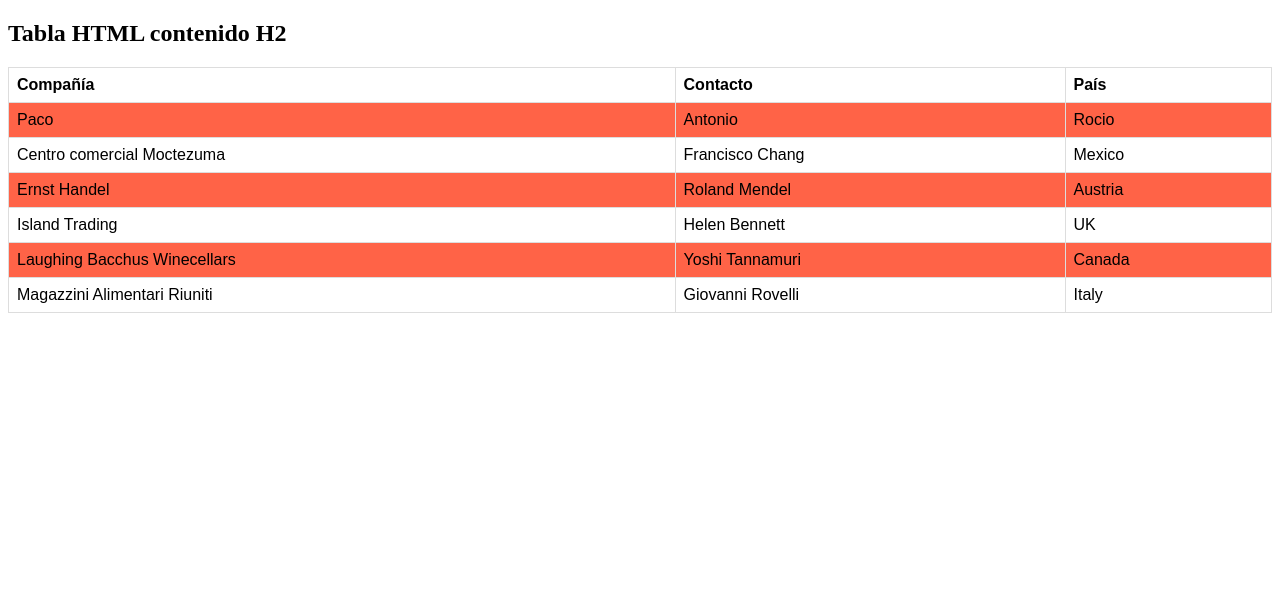
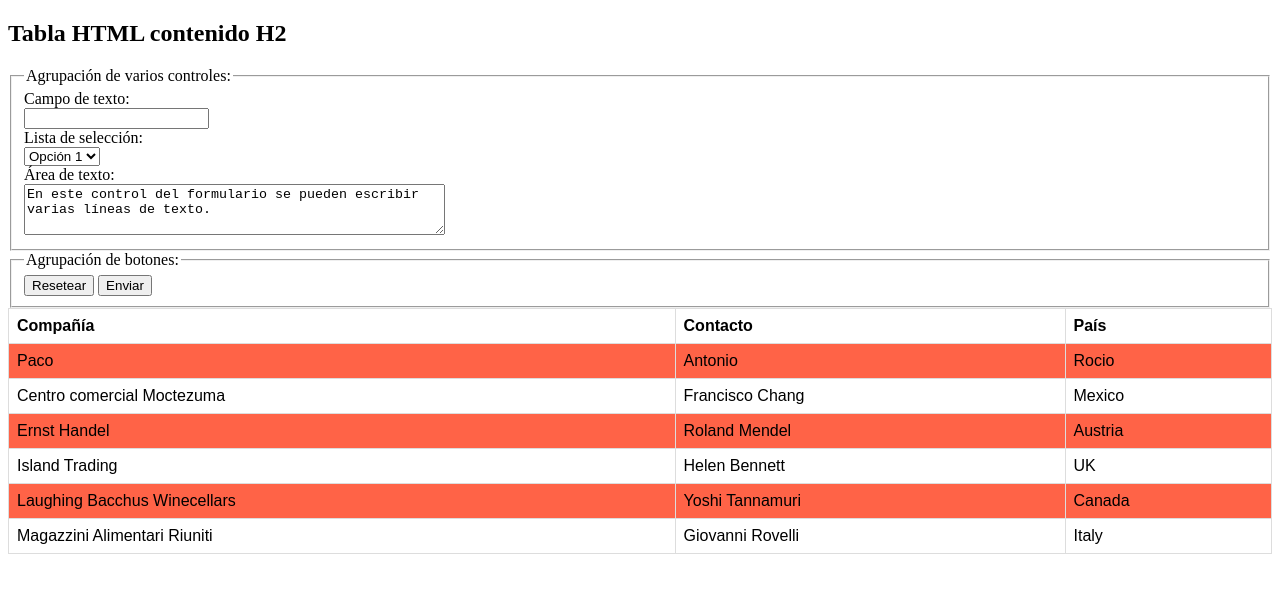
Before and after one commit to SomnusSenior/Taller_Git, a plain HTML site: page index.html in a window 1280 px wide. Drawn offline with Linux system fonts and the light colour scheme.

Commit message:
Añadido formulario de agrupación (ejemplo aleatorio de internet)

```diff
--- a/index.html
+++ b/index.html
@@ -18,6 +18,32 @@ tr:nth-child(even) {
 <body>
 
 <h2>Tabla HTML contenido H2</h2>
+
+<form action="procesar-datos.php" method="post">
+      <fieldset>
+        <legend>Agrupación de varios controles:</legend>
+        Campo de texto:
+        <br>
+        <input type="text" name="campo_de_texto">
+        <br>
+        Lista de selección:
+        <br>
+        <select name="lista_de_seleccion">
+          <option value="opcion1">Opción 1</option>
+          <option value="opcion2">Opción 2</option>
+          <option value="opcion3">Opción 3</option>
+        </select>
+        <br>
+        Área de texto:
+        <br>
+        <textarea name="area_de_texto" rows="3" cols="50">En este control del formulario se pueden escribir varias líneas de texto.</textarea>
+      </fieldset>
+      <fieldset>
+        <legend>Agrupación de botones:</legend>
+        <button type="reset">Resetear</button>
+        <button type="submit">Enviar</button>
+      </fieldset>
+    </form>
 
 <table>
   <tr>
```
